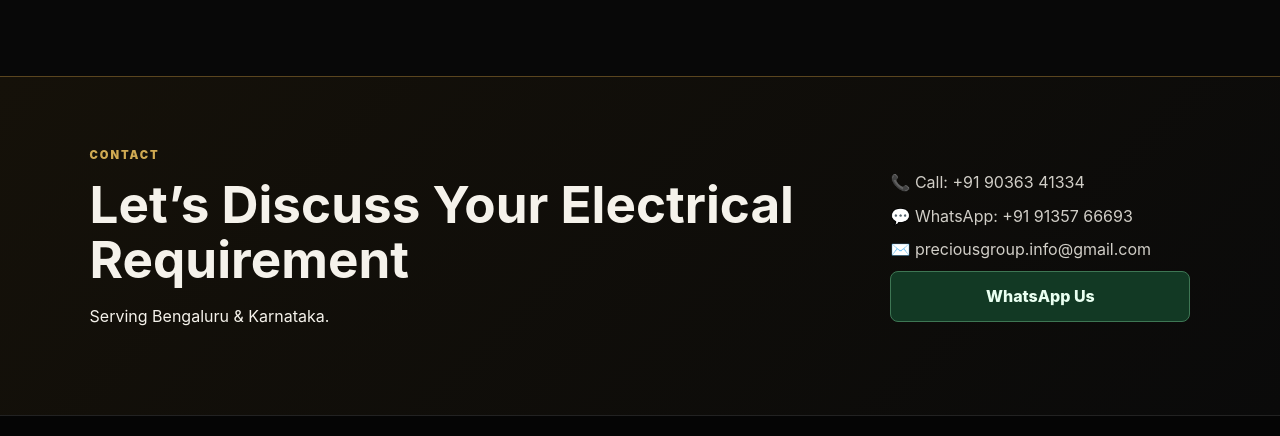
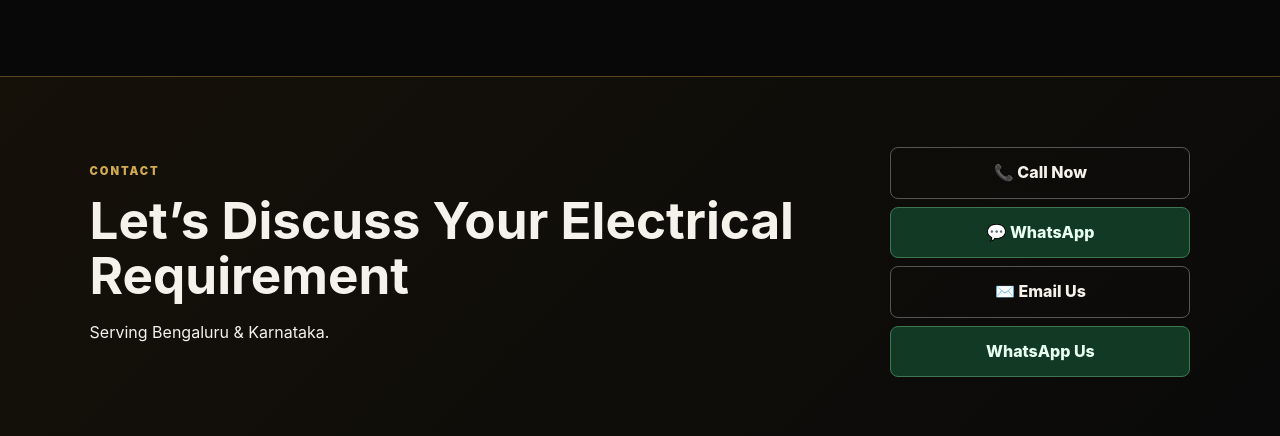
Before and after one commit to mntitech/prrecious-group-website, a plain HTML site: page index.html in a window 1280 px wide. Shown: the part 7098-7534 px from the top of the page. Drawn offline with Linux system fonts and the light colour scheme.

Commit message:
Update contact links with button styles

```diff
--- a/index.html
+++ b/index.html
@@ -1018,21 +1018,23 @@
 
   <div class="contact-links">
 
-    <a href="tel:+919036341334">
-      📞 Call: +91 90363 41334
+    <a class="btn" href="tel:+919036341334">
+  📞 Call Now
 </a>
 
 <a
+  class="btn green"
   href="https://wa.me/919135766693"
   target="_blank"
   rel="noopener">
-      💬 WhatsApp: +91 91357 66693
+  💬 WhatsApp
 </a>
 
-    <a href="mailto:preciousgroup.info@gmail.com">
-      ✉️ preciousgroup.info@gmail.com
+<a
+  class="btn"
+  href="mailto:preciousgroup.info@gmail.com">
+  ✉️ Email Us
 </a>
-
     <a
       class="btn green"
       href="https://wa.me/919135766693"
```
Lines whose indentation alone changed are shown as unchanged.
